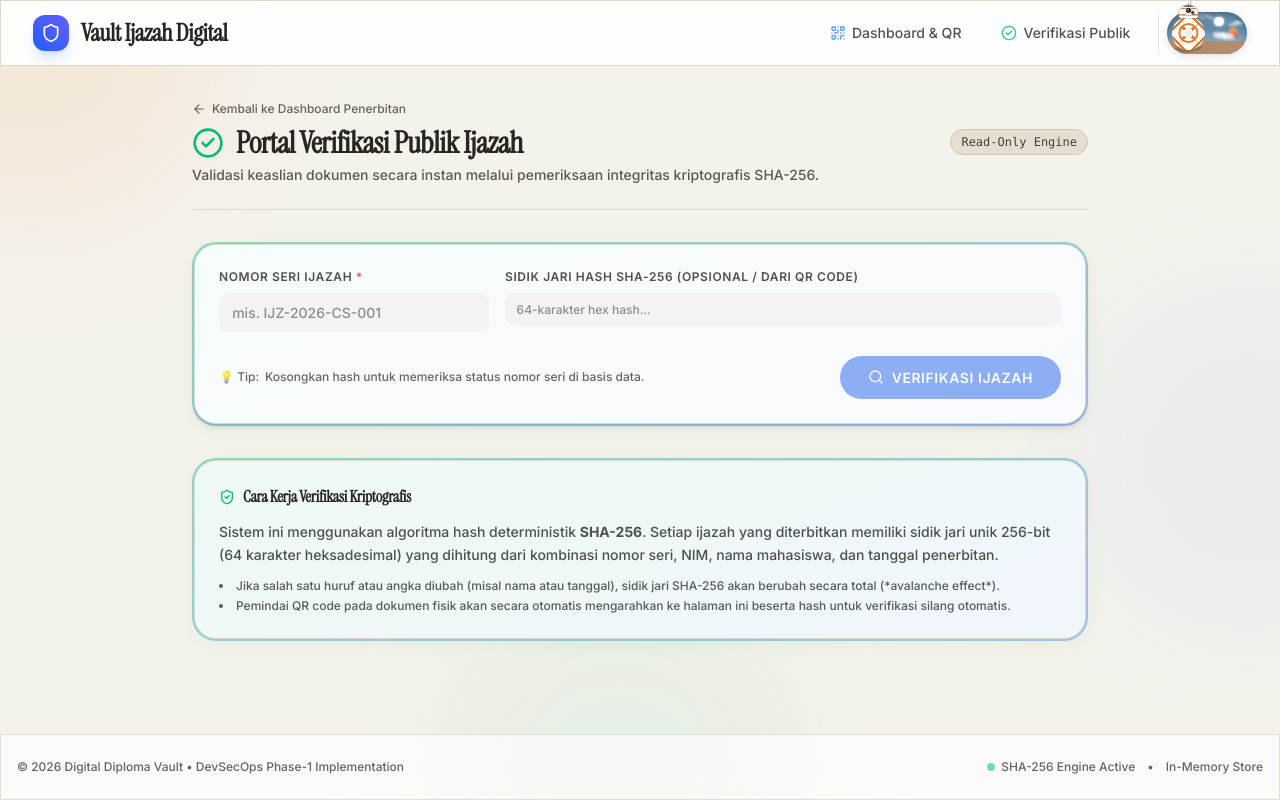
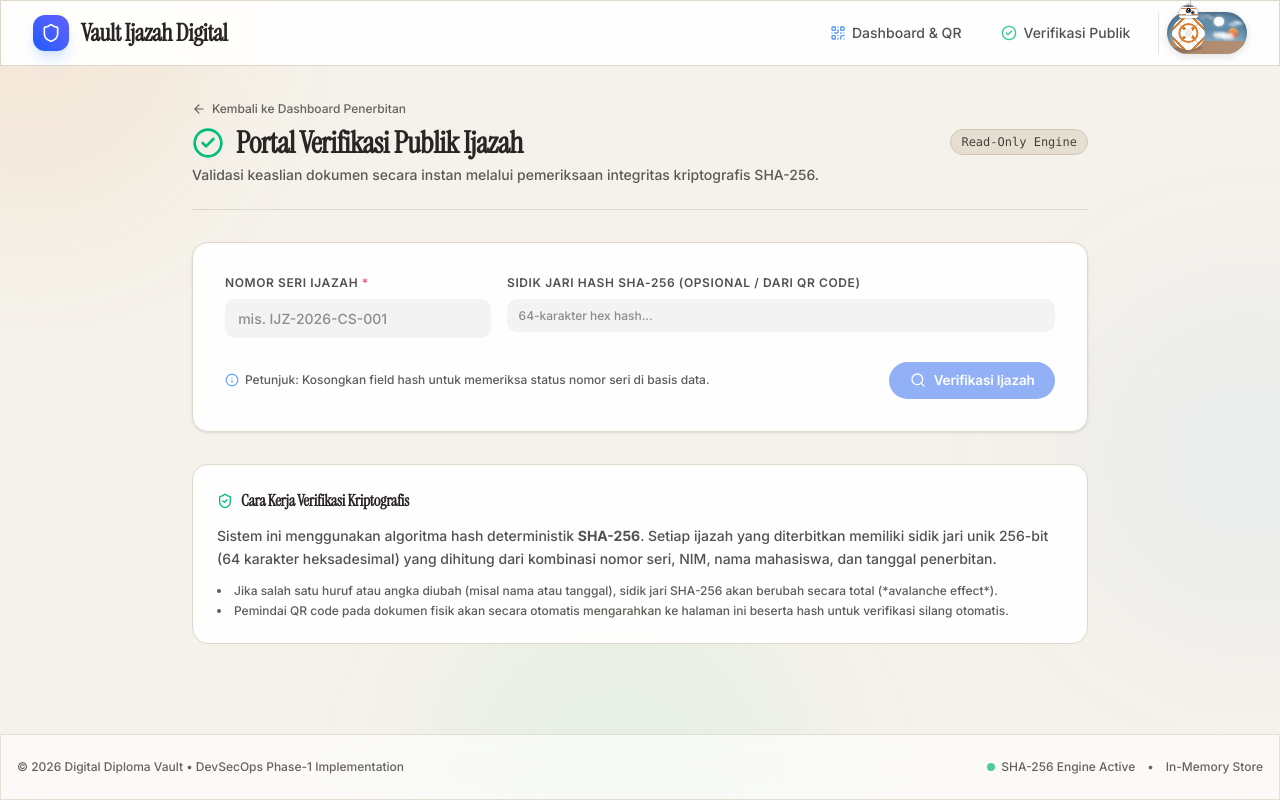
Before and after one commit to siryus-serius/devsekop, a Next.js app: page /verify in a window 1280 px wide. Built offline with nearby package versions, Linux system fonts and the light colour scheme.

Commit message:
style: apply antislop-ui guidelines (streamline visual hierarchy, remove decorative clutter, refine typography and palette)

```diff
--- a/skills-lock.json
+++ b/skills-lock.json
@@ -1,6 +1,42 @@
 {
   "version": 1,
   "skills": {
+    "antislop": {
+      "source": "miqdadbadjuber/anti-slop",
+      "sourceType": "github",
+      "skillPath": "skills/antislop/SKILL.md",
+      "computedHash": "4904403fb151c0483969670c6c6001a787aaf3b497613939f4d17f62a5d632d7"
+    },
+    "antislop-code": {
+      "source": "miqdadbadjuber/anti-slop",
+      "sourceType": "github",
+      "skillPath": "skills/antislop-code/SKILL.md",
+      "computedHash": "459c556cee628a295f1e4ab0f575a6ca9f63032bb87e52e8dfd7a50cbc9c88c9"
+    },
+    "antislop-copywriting": {
+      "source": "miqdadbadjuber/anti-slop",
+      "sourceType": "github",
+      "skillPath": "skills/antislop-copywriting/SKILL.md",
+      "computedHash": "cdee48612a644126d839586a518b5e53327c45499928335e2d02f9587b128773"
+    },
+    "antislop-human": {
+      "source": "miqdadbadjuber/anti-slop",
+      "sourceType": "github",
+      "skillPath": "skills/antislop-human/SKILL.md",
+      "computedHash": "1c18313c7882fcd54405e1286084f7c62a7aeefc81020f2e66d920d520bf3ea4"
+    },
+    "antislop-layoutmobile": {
+      "source": "miqdadbadjuber/anti-slop",
+      "sourceType": "github",
+      "skillPath": "skills/antislop-layoutmobile/SKILL.md",
+      "computedHash": "1def32958e5be3356d1dd27428d04df0bd69bb9df8df9117c11abacc464b4ef6"
+    },
+    "antislop-ui": {
+      "source": "miqdadbadjuber/anti-slop",
+      "sourceType": "github",
+      "skillPath": "skills/antislop-ui/SKILL.md",
+      "computedHash": "fab0b57f0c8e54faf7ef05d2620d3dd24a8e3d4e465f508ae0d1dd0d35e6fb29"
+    },
     "hallmark": {
       "source": "nutlope/hallmark",
       "sourceType": "github",
--- a/src/app/globals.css
+++ b/src/app/globals.css
@@ -198,8 +198,8 @@ h1, h2, h3, .font-serif, .display-head {
 }
 
 /* ─────────────────────────────────────────────────────────
-   From Uiverse.io by yashasvi9199 - Cyberpunk Neon Gradient Cards & Form
-   Adapted to Hallmark Multi-Theme (Dark / Light)
+   Refined Elevated Focus Cards & Form (.card, .card2, .form)
+   Antislop Design System (Emerald & Sapphire Brand Palette)
    ───────────────────────────────────────────────────────── */
 .form {
   display: flex;
@@ -209,28 +209,28 @@ h1, h2, h3, .font-serif, .display-head {
   padding-right: 2em;
   padding-bottom: 0.4em;
   background-color: var(--panel-bg);
-  border-radius: 25px;
+  border-radius: 20px;
   transition: background-color 0.3s ease;
 }
 
 .card {
-  background-image: linear-gradient(163deg, #00ff75 0%, #3700ff 100%);
+  background-image: linear-gradient(163deg, rgba(16, 185, 129, 0.4) 0%, rgba(37, 99, 235, 0.4) 100%);
   border-radius: 24px;
-  transition: box-shadow 0.3s ease;
+  transition: box-shadow 0.3s ease, border-color 0.3s ease;
   padding: 2px;
 }
 
 html.light .card {
-  background-image: linear-gradient(163deg, rgba(16, 185, 129, 0.45) 0%, rgba(59, 130, 246, 0.45) 100%);
-  box-shadow: 0 4px 20px -2px rgba(16, 185, 129, 0.08);
+  background-image: linear-gradient(163deg, rgba(16, 185, 129, 0.35) 0%, rgba(37, 99, 235, 0.35) 100%);
+  box-shadow: 0 4px 16px -2px rgba(0, 0, 0, 0.04);
 }
 
 .card:hover {
-  box-shadow: 0px 0px 30px 1px rgba(0, 255, 117, 0.3);
+  box-shadow: 0px 4px 24px 0px rgba(16, 185, 129, 0.18);
 }
 
 html.light .card:hover {
-  box-shadow: 0px 0px 24px 2px rgba(16, 185, 129, 0.22);
+  box-shadow: 0px 6px 20px 0px rgba(37, 99, 235, 0.12);
 }
 
 :where(.card2) {
@@ -246,30 +246,31 @@ html.light .card:hover {
 }
 
 .card2:hover {
-  transform: scale(0.995);
+  transform: scale(0.998);
   border-radius: 20px;
 }
 
 /* ─────────────────────────────────────────────────────────
    From Uiverse.io by cssbuttons-io - Ripple Scale Button (.btn)
+   Refined for Antislop: Natural Sentence-case Typography
    ───────────────────────────────────────────────────────── */
 .btn {
   position: relative;
-  font-size: 14px;
-  text-transform: uppercase;
+  font-size: 13.5px;
+  font-weight: 600;
+  letter-spacing: -0.01em;
+  text-transform: none;
   text-decoration: none;
-  padding: 0.8em 2em;
+  padding: 0.65em 1.5em;
   display: inline-flex;
   align-items: center;
   justify-content: center;
   gap: 0.5rem;
   cursor: pointer;
-  border-radius: 6em;
+  border-radius: 9999px;
   transition: transform 0.2s cubic-bezier(0.4, 0, 0.2, 1), box-shadow 0.2s cubic-bezier(0.4, 0, 0.2, 1);
   border: none;
   font-family: var(--font-inter);
-  font-weight: 600;
-  letter-spacing: 0.04em;
   color: #0f172a;
   background-color: #ffffff;
   box-shadow: 0 4px 14px rgba(0, 0, 0, 0.1);
--- a/src/app/layout.tsx
+++ b/src/app/layout.tsx
@@ -108,7 +108,7 @@ export default function RootLayout({
               </p>
               <div className="flex items-center gap-3">
                 <span className="inline-flex items-center gap-1.5">
-                  <span className="w-2 h-2 rounded-full bg-emerald-500 animate-pulse"></span>
+                  <span className="w-2 h-2 rounded-full bg-emerald-500 shrink-0"></span>
                   SHA-256 Engine Active
                 </span>
                 <span>•</span>
--- a/src/app/verify/page.tsx
+++ b/src/app/verify/page.tsx
@@ -19,6 +19,7 @@ import {
   Calendar,
   GraduationCap,
   RefreshCw,
+  Info,
 } from "lucide-react";
 
 interface VerificationResult {
@@ -134,9 +135,8 @@ function VerifyContent() {
         </div>
       </div>
 
-      {/* Manual Search Form in Card / Card2 */}
-      <div className="card">
-        <div className="card2 glass-panel p-6 shadow-md">
+      {/* Manual Search Form */}
+      <div className="glass-panel rounded-2xl p-6 sm:p-8 shadow-sm">
         <form onSubmit={handleManualSubmit} className="space-y-4">
           <div className="grid grid-cols-1 md:grid-cols-12 gap-4">
             <div className="md:col-span-4">
@@ -168,9 +168,9 @@ function VerifyContent() {
           </div>
 
           <div className="flex flex-wrap items-center justify-between gap-3 pt-2">
-              <div className="text-xs opacity-70 flex items-center gap-1.5">
-                <span>💡 Tip:</span>
-                <span>Kosongkan hash untuk memeriksa status nomor seri di basis data.</span>
+            <div className="text-xs opacity-75 flex items-center gap-1.5">
+              <Info className="w-3.5 h-3.5 text-blue-500 shrink-0" />
+              <span>Petunjuk: Kosongkan field hash untuk memeriksa status nomor seri di basis data.</span>
             </div>
 
             <button
@@ -193,17 +193,14 @@ function VerifyContent() {
           </div>
         </form>
       </div>
-      </div>
 
       {/* Error Banner */}
       {error && (
-        <div className="card">
-          <div className="card2 border-rose-500/30 bg-rose-500/10 p-4 flex items-start gap-3 text-rose-800 dark:text-rose-300 text-sm">
+        <div className="rounded-2xl border border-rose-500/30 bg-rose-500/10 p-4 flex items-start gap-3 text-rose-800 dark:text-rose-300 text-sm">
           <AlertTriangle className="w-5 h-5 text-rose-500 shrink-0 mt-0.5" />
           <div>
             <p className="font-semibold">Terjadi Kesalahan</p>
             <p className="text-xs opacity-90">{error}</p>
-            </div>
           </div>
         </div>
       )}
@@ -213,8 +210,7 @@ function VerifyContent() {
         <div className="space-y-6 animate-in fade-in slide-in-from-bottom-2 duration-300">
           {/* Main Status Badge */}
           {result.status === "valid" ? (
-            <div className="card">
-              <div className="card2 p-6 sm:p-8 border-emerald-500/40 bg-emerald-500/10 dark:bg-emerald-950/40 gradient-glow-emerald">
+            <div className="rounded-2xl p-6 sm:p-8 border border-emerald-500/30 bg-emerald-500/10 dark:bg-emerald-950/30">
               <div className="flex flex-col sm:flex-row items-start sm:items-center justify-between gap-4">
                 <div className="flex items-center gap-4">
                   <div className="p-3.5 rounded-2xl bg-emerald-500/20 border border-emerald-500/40 text-emerald-600 dark:text-emerald-400">
@@ -222,10 +218,10 @@ function VerifyContent() {
                   </div>
                   <div>
                     <div className="inline-flex items-center gap-1.5 px-3 py-1 rounded-full bg-emerald-500/20 border border-emerald-500/40 text-emerald-800 dark:text-emerald-300 text-xs font-bold tracking-wider uppercase mb-1">
-                        <span className="w-2 h-2 rounded-full bg-emerald-500 animate-pulse"></span>
+                      <span className="w-2 h-2 rounded-full bg-emerald-500 shrink-0"></span>
                       IJAZAH ASLI & TERVERIFIKASI
                     </div>
-                      <h2 className="text-xl font-bold">Integritas Dokumen Terbukti Sah</h2>
+                    <h2 className="text-xl font-bold font-serif">Integritas Dokumen Terbukti Sah</h2>
                     <p className="opacity-80 text-xs sm:text-sm mt-0.5">
                       {result.message}
                     </p>
@@ -240,10 +236,8 @@ function VerifyContent() {
                 </div>
               </div>
             </div>
-            </div>
           ) : result.status === "invalid" ? (
-            <div className="card">
-              <div className="card2 p-6 sm:p-8 border-rose-500/40 bg-rose-500/10 dark:bg-rose-950/40 gradient-glow-rose">
+            <div className="rounded-2xl p-6 sm:p-8 border border-rose-500/30 bg-rose-500/10 dark:bg-rose-950/30">
               <div className="flex flex-col sm:flex-row items-start sm:items-center justify-between gap-4">
                 <div className="flex items-center gap-4">
                   <div className="p-3.5 rounded-2xl bg-rose-500/20 border border-rose-500/40 text-rose-600 dark:text-rose-400">
@@ -254,7 +248,7 @@ function VerifyContent() {
                       <XCircle className="w-3.5 h-3.5 text-rose-500" />
                       DATA TIDAK COCOK / TELAH DIMODIFIKASI
                     </div>
-                      <h2 className="text-xl font-bold">Peringatan: Potensi Pemalsuan Dokumen</h2>
+                    <h2 className="text-xl font-bold font-serif">Peringatan: Potensi Pemalsuan Dokumen</h2>
                     <p className="opacity-80 text-xs sm:text-sm mt-0.5">
                       {result.message}
                     </p>
@@ -262,10 +256,8 @@ function VerifyContent() {
                 </div>
               </div>
             </div>
-            </div>
           ) : (
-            <div className="card">
-              <div className="card2 p-6 sm:p-8 border-amber-500/40 bg-amber-500/10 dark:bg-amber-950/40">
+            <div className="rounded-2xl p-6 sm:p-8 border border-amber-500/30 bg-amber-500/10 dark:bg-amber-950/30">
               <div className="flex items-center gap-4">
                 <div className="p-3.5 rounded-2xl bg-amber-500/20 border border-amber-500/40 text-amber-600 dark:text-amber-400">
                   <AlertTriangle className="w-10 h-10" />
@@ -274,11 +266,10 @@ function VerifyContent() {
                   <div className="inline-flex items-center gap-1.5 px-3 py-1 rounded-full bg-amber-500/20 border border-amber-500/40 text-amber-800 dark:text-amber-300 text-xs font-bold tracking-wider uppercase mb-1">
                     NOMOR SERI TIDAK DITEMUKAN
                   </div>
-                    <h2 className="text-xl font-bold">Data Ijazah Tidak Terdaftar</h2>
+                  <h2 className="text-xl font-bold font-serif">Data Ijazah Tidak Terdaftar</h2>
                   <p className="opacity-80 text-xs sm:text-sm mt-0.5">
                     {result.message}
                   </p>
-                  </div>
                 </div>
               </div>
             </div>
@@ -428,8 +419,7 @@ function VerifyContent() {
 
       {/* Verification Instructions */}
       {!result && !loading && (
-        <div className="card">
-          <div className="card2 glass-card p-6 text-sm space-y-3">
+        <div className="glass-panel rounded-2xl p-6 text-sm space-y-3">
           <h3 className="font-semibold text-base flex items-center gap-2">
             <ShieldCheck className="w-4 h-4 text-emerald-500" />
             Cara Kerja Verifikasi Kriptografis
@@ -441,7 +431,6 @@ function VerifyContent() {
             <li>Jika salah satu huruf atau angka diubah (misal nama atau tanggal), sidik jari SHA-256 akan berubah secara total (*avalanche effect*).</li>
             <li>Pemindai QR code pada dokumen fisik akan secara otomatis mengarahkan ke halaman ini beserta hash untuk verifikasi silang otomatis.</li>
           </ul>
-          </div>
         </div>
       )}
     </div>
```
Also changed, not shown: src/app/page.tsx (+14 -21 lines), 1 other file (tests, documents, lock files or other folders). Lines whose indentation alone changed are shown as unchanged.
